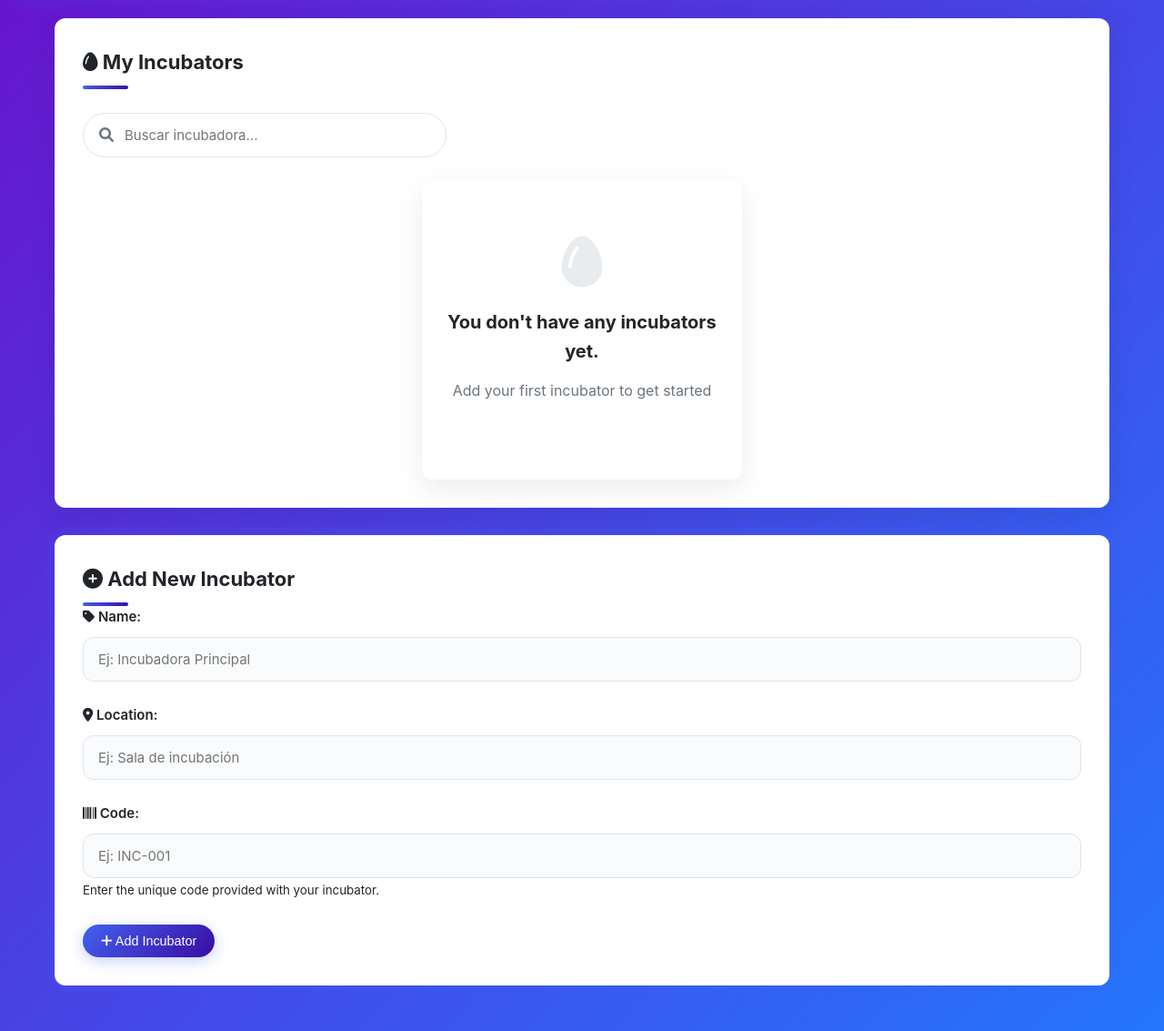
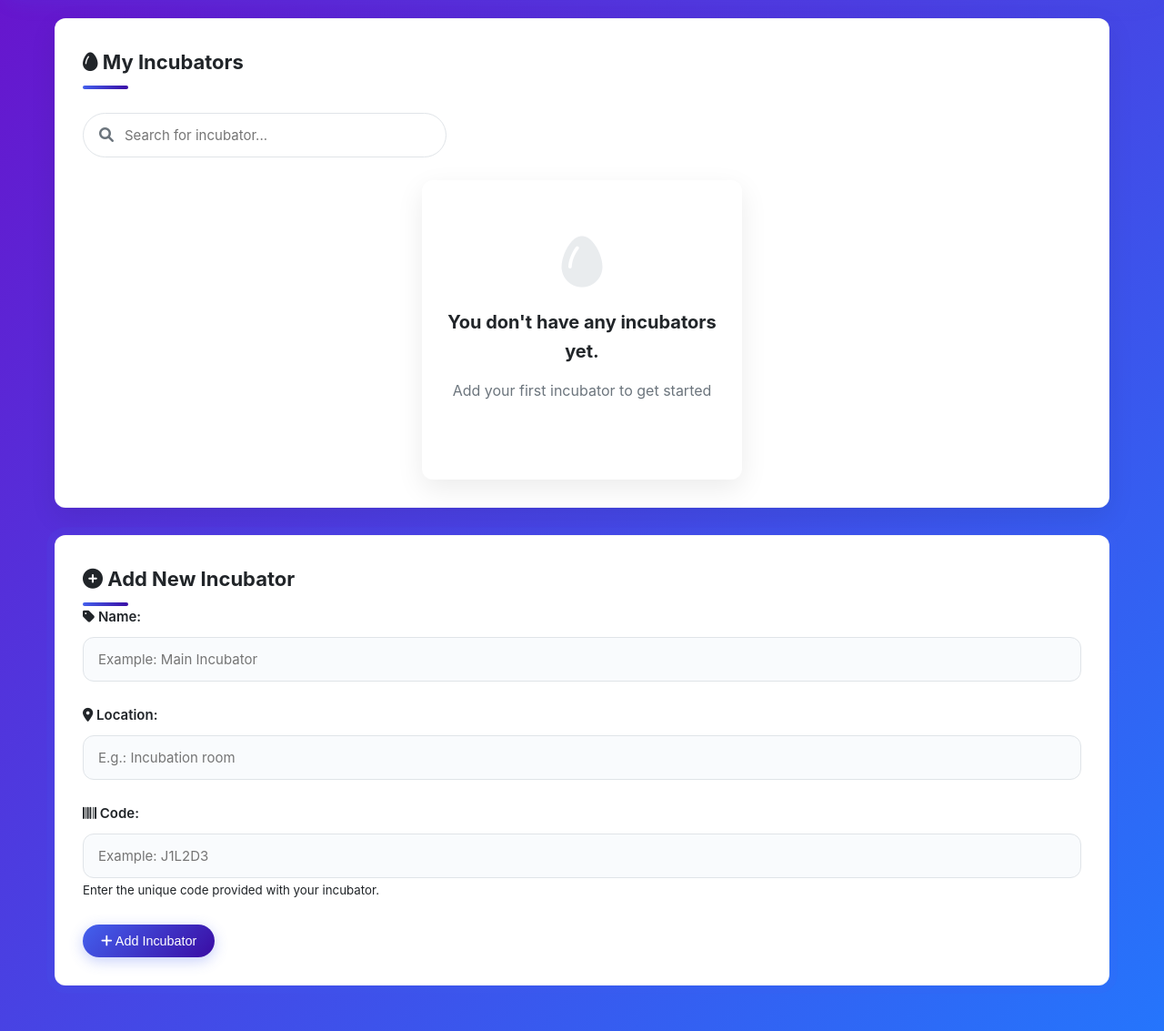
Before and after one commit to ChinitoPacas31/mockup, a Flask app: template backend-flask/templates/incubadoras.html in a window 1280 px wide. Shown: the part 117-1250 px from the top of the page at 91% size. Run offline with Flask 3, Linux system fonts and the light colour scheme; the template is opened without the code that fills it, so the values that code supplies are empty.

Commit message:
spanish
spanish

```diff
--- a/backend-flask/templates/incubadoras.html
+++ b/backend-flask/templates/incubadoras.html
@@ -33,7 +33,7 @@
       <h2><i class="fas fa-egg"></i> My Incubators</h2>
       <br>
       <div class="search-bar">
-        <input type="text" id="buscador" placeholder="Buscar incubadora..." />
+        <input type="text" id="buscador" placeholder="Search for incubator..." />
         <i class="fas fa-search"></i>
       </div>
 
@@ -80,17 +80,17 @@
       <form method="POST" action="/incubadoras#formulario">
         <div class="form-group">
           <label for="nombre"><i class="fas fa-tag"></i> Name:</label>
-          <input type="text" id="nombre" name="nombre" required placeholder="Ej: Incubadora Principal" />
+          <input type="text" id="nombre" name="nombre" required placeholder="Example: Main Incubator" />
         </div>
 
         <div class="form-group">
           <label for="ubicacion"><i class="fas fa-map-marker-alt"></i> Location:</label>
-          <input type="text" id="ubicacion" name="ubicacion" required placeholder="Ej: Sala de incubación" />
+          <input type="text" id="ubicacion" name="ubicacion" required placeholder="E.g.: Incubation room" />
         </div>
 
         <div class="form-group">
           <label for="codigo"><i class="fas fa-barcode"></i> Code:</label>
-          <input type="text" id="codigo" name="codigo" required placeholder="Ej: INC-001" />
+          <input type="text" id="codigo" name="codigo" required placeholder="Example: J1L2D3" />
           <small class="form-text">Enter the unique code provided with your incubator.</small>
         </div>
 
```
